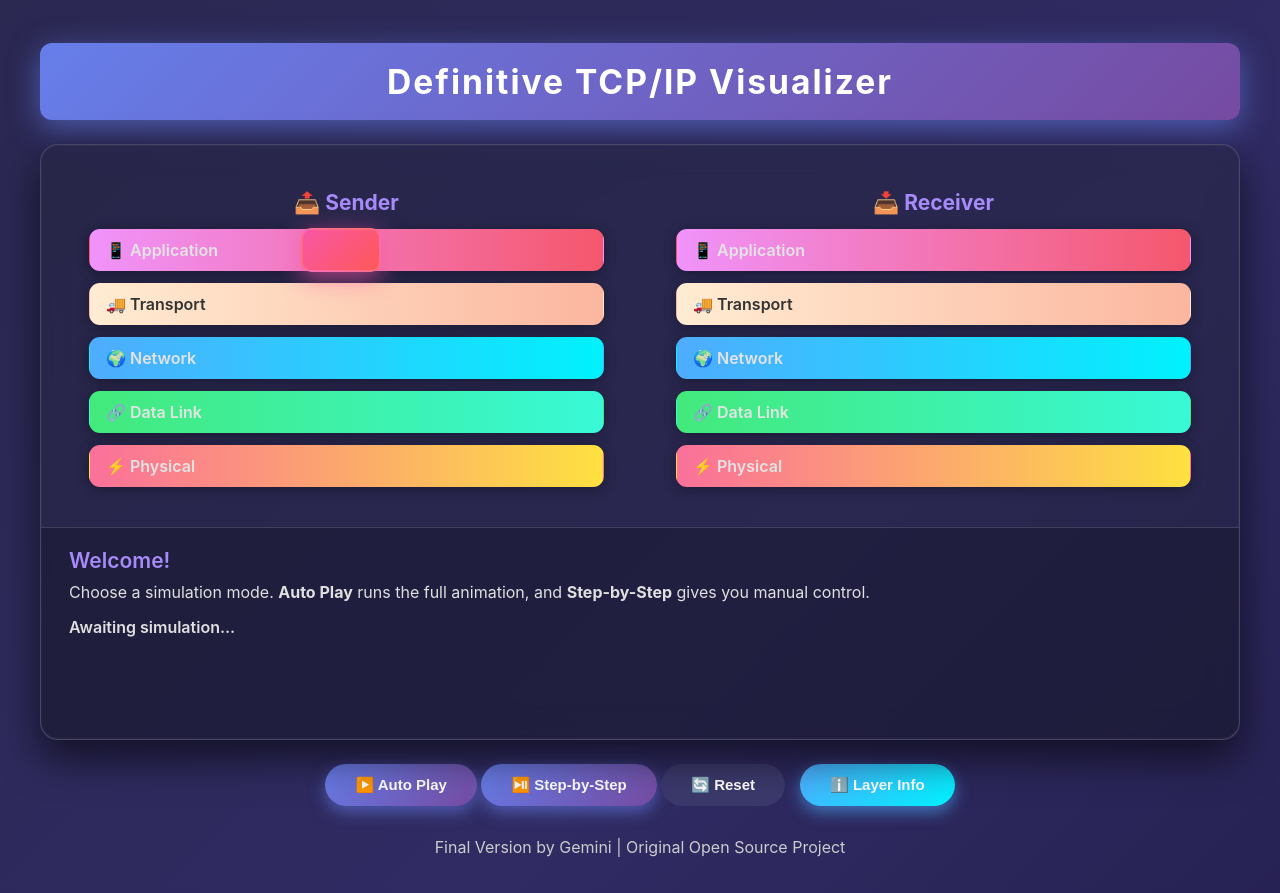
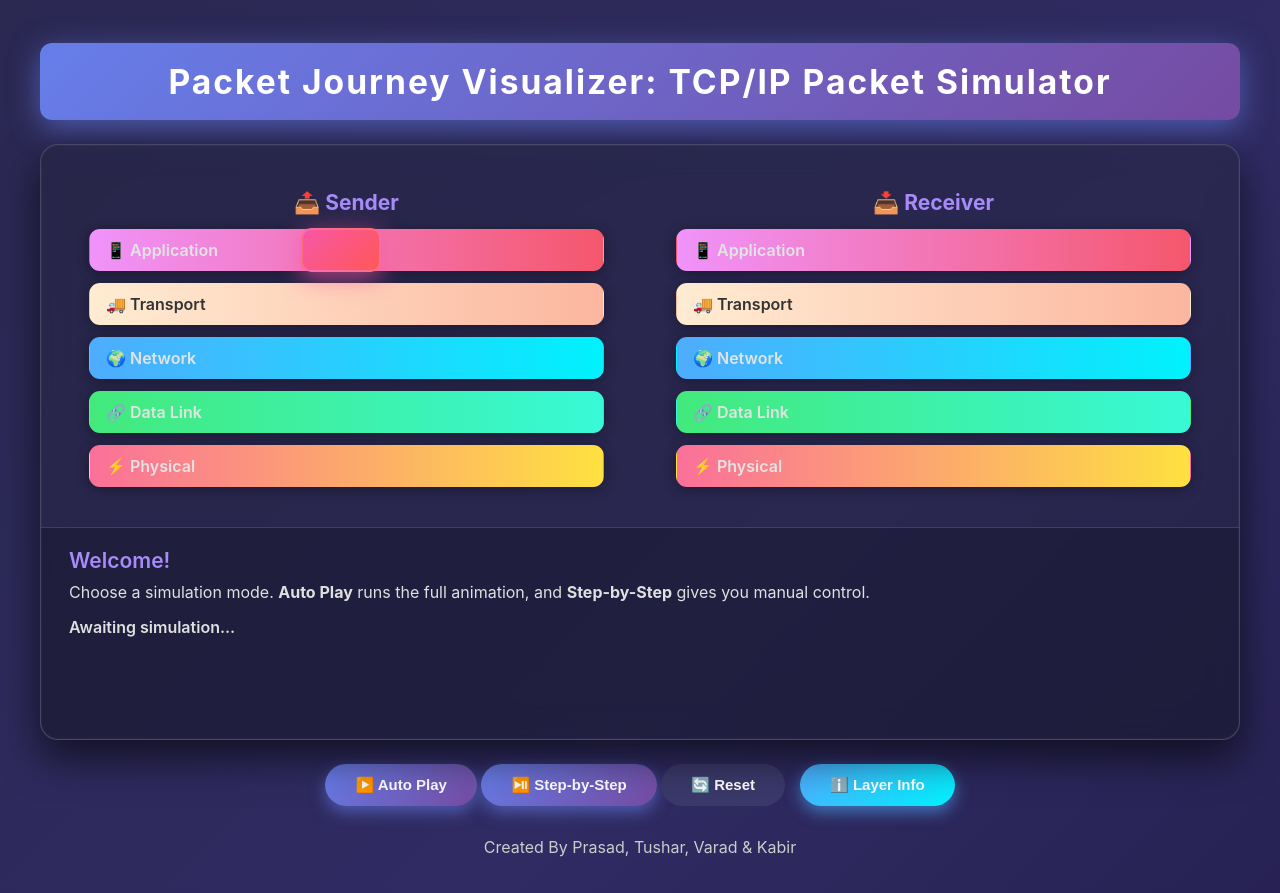
Before and after one commit to prasadjagtap2009/Packet_Visualizer, a plain HTML site: page index.html in a window 1280 px wide. Drawn offline with Linux system fonts and the light colour scheme.

Commit message:
Update index.html

```diff
--- a/index.html
+++ b/index.html
@@ -2,7 +2,7 @@
 <html lang="en">
 <head>
 <meta charset="UTF-8">
-<title>Definitive TCP/IP Visualizer - Final Submission</title>
+<title>TCP/IP Visualizer - Final Submission</title>
 <meta name="viewport" content="width=device-width, initial-scale=1">
 <style>
   :root {
@@ -168,7 +168,7 @@
 </head>
 <body>
 <div class="main-container">
-  <h1>Definitive TCP/IP Visualizer</h1>
+  <h1>Packet Journey Visualizer: TCP/IP Packet Simulator</h1>
   <div id="network-container">
     <div class="simulation-area">
       <div id="packet"></div>
@@ -208,7 +208,7 @@
     <button id="info-btn" title="Get detailed information about any layer">ℹ️ Layer Info</button>
   </div>
 
-  <footer><p>Final Version by Gemini | Original Open Source Project</p></footer>
+  <footer><p>Created By Prasad, Tushar, Varad & Kabir</p></footer>
 
   <div id="infoModal" class="modal">
     <div class="modal-content">
```
